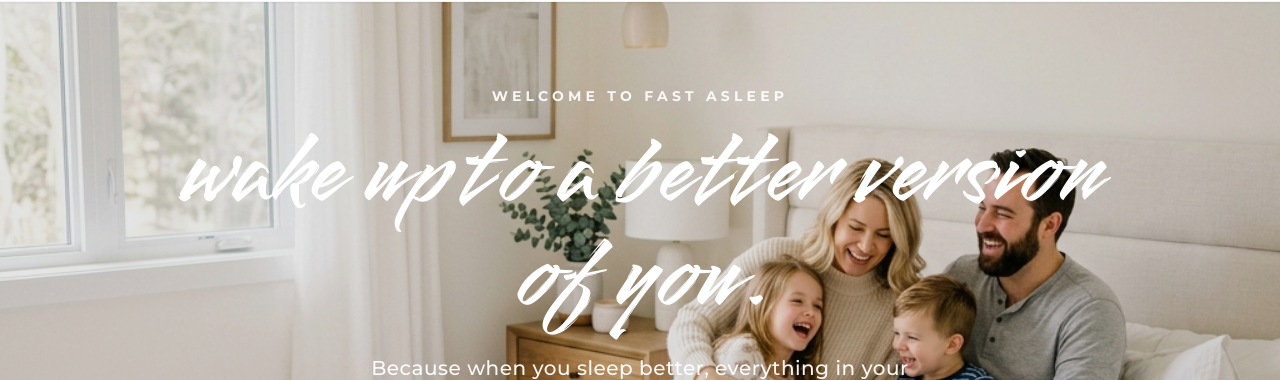
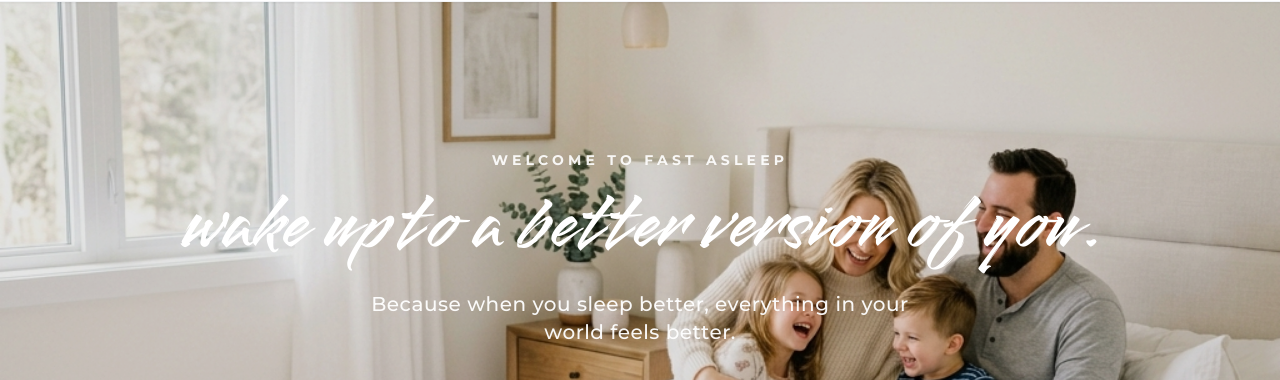
Before and after one commit to Auralith-za/Fast-Asleep, a React (Vite) app: page / in a window 1280 px wide. Shown: the part 173-553 px from the top of the page. Built offline with nearby package versions, Linux system fonts and the light colour scheme; no server answers.

Commit message:
UI tweak: Adjust Hero title size to fit on one line

```diff
--- a/src/components/Hero.jsx
+++ b/src/components/Hero.jsx
@@ -21,8 +21,8 @@
                         <p className="text-xs md:text-sm uppercase tracking-[0.3em] font-bold text-white/90 mb-4">
                             WELCOME TO FAST ASLEEP
                         </p>
-                        <h1 className="font-light leading-[1] mb-6">
-                            <span className="font-script font-normal lowercase text-white text-[12vw] sm:text-[9vw] md:text-[7vw] lg:text-[6.5rem] block mb-2 leading-none">wake up to a better version of you.</span>
+                        <h1 className="font-light leading-[1] mb-6 whitespace-nowrap">
+                            <span className="font-script font-normal lowercase text-white text-[7.5vw] sm:text-[6vw] md:text-[5vw] lg:text-[4.5rem] xl:text-[5rem] block mb-2 leading-none">wake up to a better version of you.</span>
                         </h1>
 
                         <p className="text-lg md:text-xl text-white/95 mb-10 font-medium max-w-xl mx-auto tracking-wide">
```
